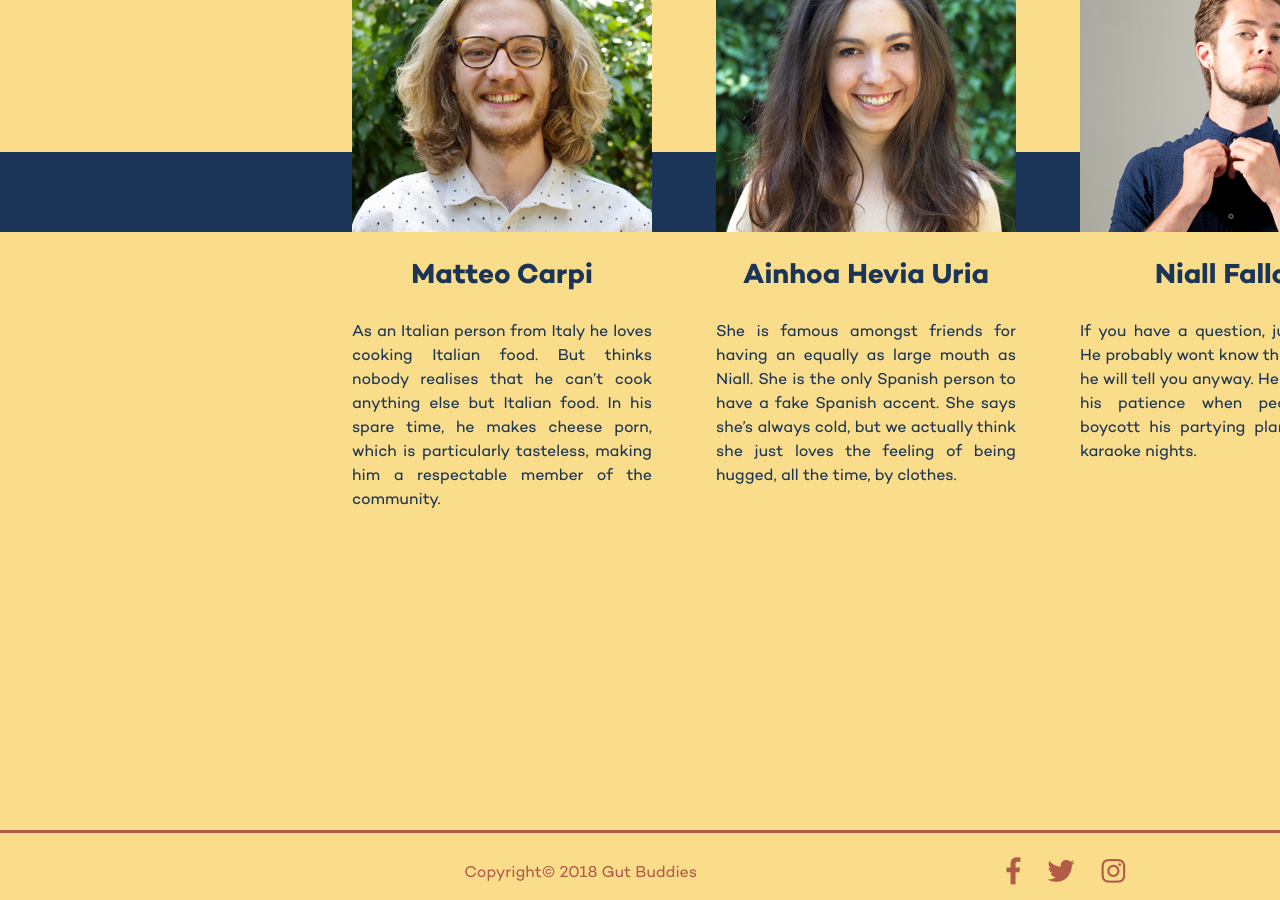
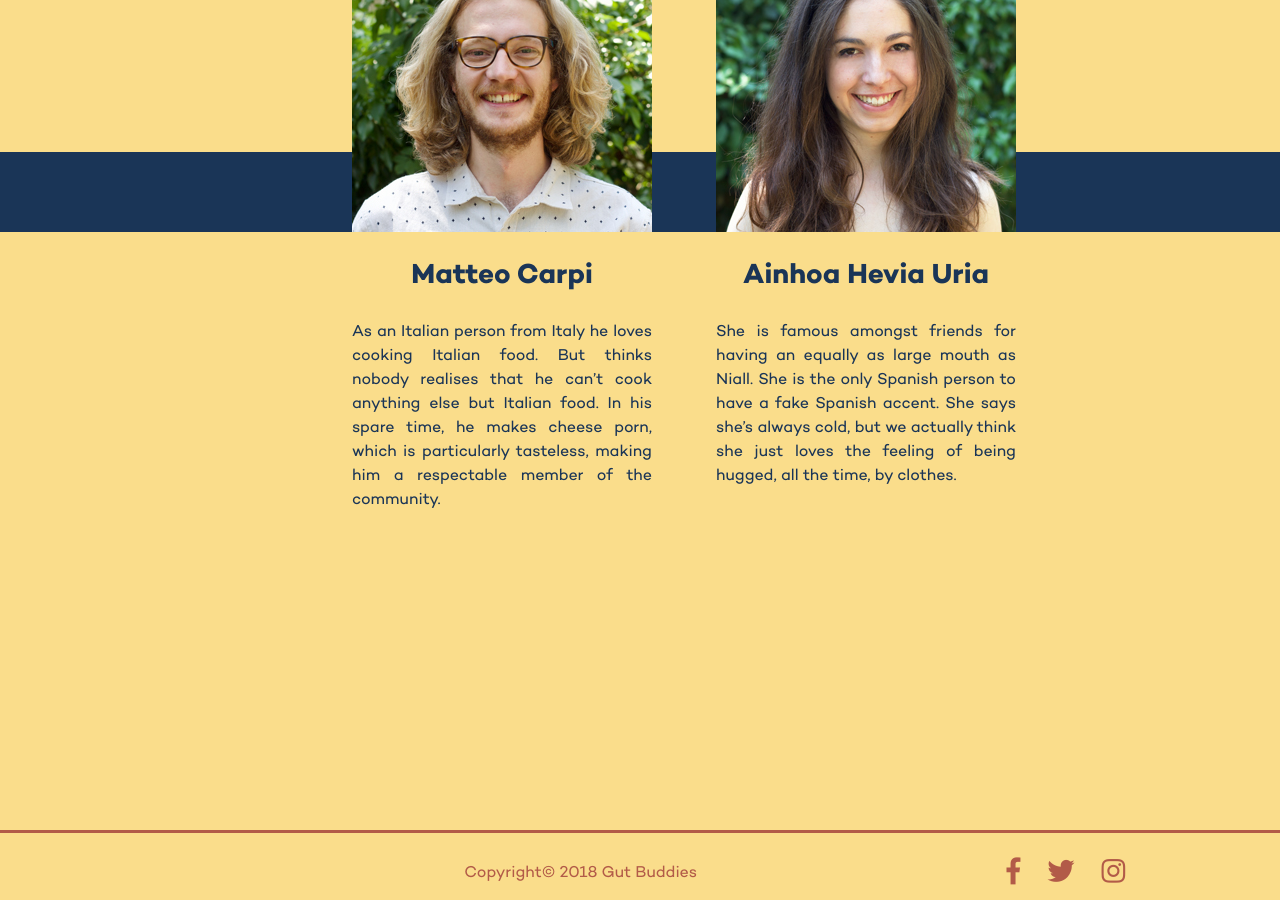
Before and after one commit to matteocarpi/GBT-Jekyll, a Jekyll site: the page built from company.md, in a window 1280 px wide and 900 px high, scrolled down 995 px. Built offline with Jekyll 4.4.1, drawn with Linux system fonts in a browser that asks for light colours; nearby versions of some CDN libraries.

Commit message:
looped people in company

```diff
--- a/_layouts/company.html
+++ b/_layouts/company.html
@@ -26,18 +26,20 @@ layout: default
       <div class="blue band">
       </div>
 
-      <!-- {% for item in page.people %}
 
-        <div class="person">
-          <img class="avatar" src="{{ item.avatar }}" alt="">
-          <h3 class="person">{{ item.name }}</h3>
-          <p>{{ item.bio }}</p>
-        </div>
 
-      {% endfor %}
-       -->
       <div class="row-people">
-        <div class="person">
+
+        {% for item in page.people %}
+
+          <div class="person">
+            <img class="avatar" src="{{ item.avatar }}" alt="">
+            <h3 class="person">{{ item.name }}</h3>
+            <p>{{ item.bio }}</p>
+          </div>
+
+        {% endfor %}
+        <!-- <div class="person">
           <img class="avatar" src="/assets/company/matteo.png" alt="">
           <h3 class="person">Matteo Carpi</h3>
           <p>As an Italian person from Italy he loves cooking Italian food. But thinks nobody realises that he can’t cook anything else but Italian food. In his spare time, he makes cheese porn, which is particularly tasteless, making him a respectable member of the community. </p>
@@ -55,7 +57,7 @@ layout: default
             <p>If you have a question, just ask Niall. He probably wont know the answer, but he will tell you anyway.
               He easily looses his patience when people try to boycott his partying plans proposing karaoke nights.
             </p>
-        </div>
+        </div> -->
       </div>
 
 <!--Waiting to confirm Berta
```
